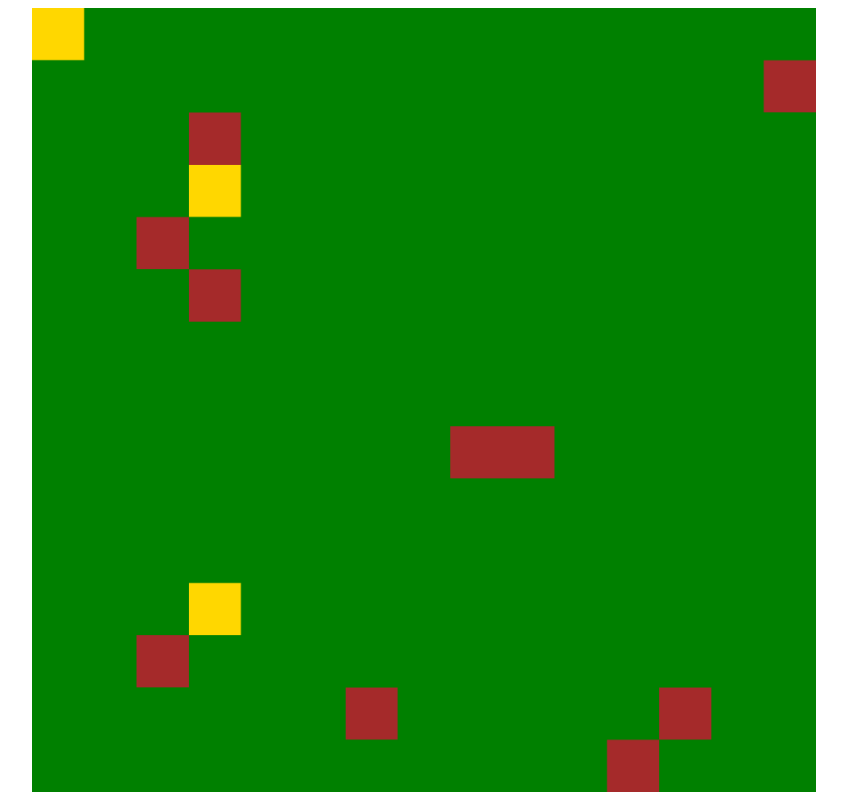
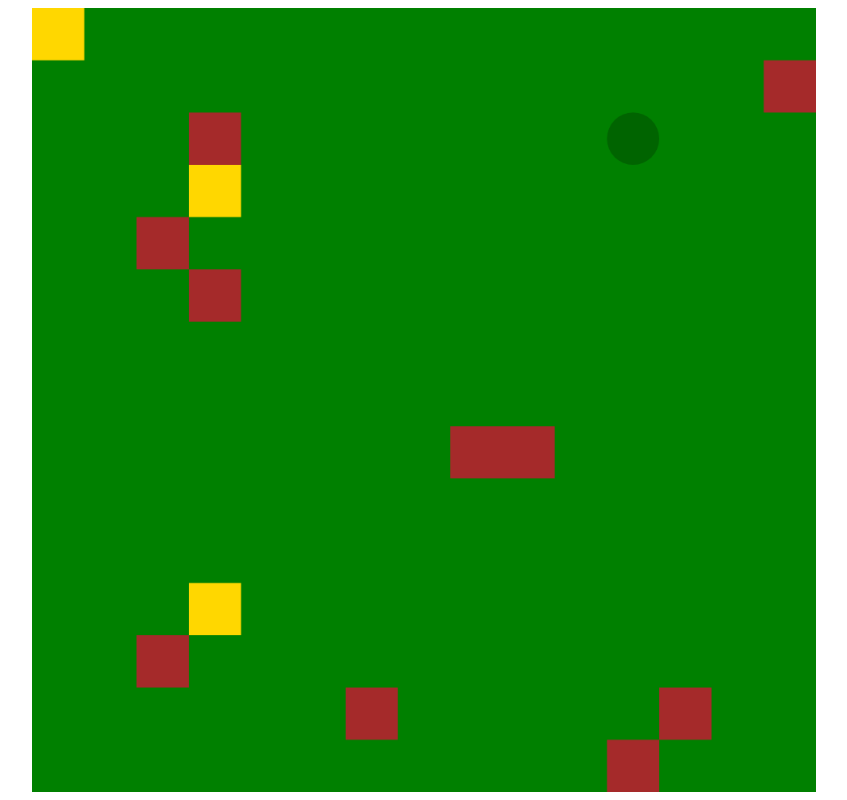
Before and after one commit to RenV123/TreasureIsland, a plain HTML site: page index.html in a window 1280 px wide. Shown: the whole page, without its empty margins (216-1063 px from the left). Drawn offline with Linux system fonts and the light colour scheme.

Commit message:
Create seperate gameboard class, add simple movement logic.

```diff
--- a/src/GameObjects/gameObject.js
+++ b/src/GameObjects/gameObject.js
@@ -1,5 +1,15 @@
+/**
+ * Since there's no enums in JS.
+ */
+export const DrawTypes = Object.freeze({
+  RECT:   Symbol("rect"),
+  CIRCLE:  Symbol("circle"),
+  IMG: Symbol("img")
+});
+
 export class GameObject {
   constructor(x, y, width, height) {
+    this.type = DrawTypes.RECT;
     this.x = x;
     this.y = y;
     this.width = width;
--- a/src/GameObjects/treasureHunter.js
+++ b/src/GameObjects/treasureHunter.js
@@ -1,11 +1,62 @@
-import {GameObject} from "./gameObject.js";
+import { GameObject, DrawTypes } from './gameObject.js';
 
 export class TreasureHunter extends GameObject {
+  type = DrawTypes.CIRCLE;
   color = 'darkgreen';
   lives = 3;
+  amountOfTreasureCollected = 0;
+  whiteListedTiles = ['Grass', 'Treasure'];
 
-  constructor(x, y, width, height, lives) {
+  constructor(
+    gameboard,
+    x,
+    y,
+    width,
+    height,
+    lives,
+    amountOfTreasureToCollect
+  ) {
     super(x, y, width, height);
     this.lives = lives;
+    this._gameboard = gameboard;
+    this._amountOfTreasureToCollect = amountOfTreasureToCollect;
+  }
+
+  moveLeft() {
+    if (this._canMove(this.x - 1, this.y)) {
+      this.x--;
+      return true;
+    }
+    return false;
+  }
+
+  moveRight() {
+    if (this._canMove(this.x + 1, this.y)) {
+      this.x++;
+      return true;
+    }
+    return false;
+  }
+
+  moveUp() {
+    if (this._canMove(this.x, this.y - 1)) {
+      this.y--;
+      return true;
+    }
+    return false;
+  }
+
+  moveDown() {
+    if (this._canMove(this.x, this.y + 1)) {
+      this.y++;
+      return true;
+    }
+    return false;
+  }
+
+  _canMove(x, y) {
+    let tile = this._gameboard.getTile(x, y);
+
+    return this.whiteListedTiles.includes(tile.constructor.name);
   }
 }
--- a/src/game.js
+++ b/src/game.js
@@ -1,85 +1,102 @@
-import { getRandomNr } from "./Helpers/helperlib.js";
-import { Grass} from "./GameObjects/grass.js";
-import { Wall} from "./GameObjects/wall.js";
-import { Treasure} from "./GameObjects/treasure.js";
-import { TreasureHunter } from "./GameObjects/treasureHunter.js";
+import { Grass } from './GameObjects/grass.js';
+import { TreasureHunter } from './GameObjects/treasureHunter.js';
+import { GameBoard } from './gameBoard.js';
+import { DrawTypes } from './GameObjects/gameObject.js';
 
 const canvas = document.getElementById('game-canvas');
 const context = canvas.getContext('2d');
 
 class Game {
-  _tiles = [];
-
-  constructor(context,
-              canvasWidth,
-              canvasHeight,
-              rows = 15,
-              columns = 15,
-              treasureCount = 3,
-              wallCount = 10) {
+  constructor(
+    context,
+    canvasWidth,
+    canvasHeight,
+    rows = 15,
+    columns = 15,
+    treasureCount = 3,
+    wallCount = 10
+  ) {
     this.canvasWidth = canvasWidth;
     this.canvasHeight = canvasHeight;
     this._context = context;
-    this._treasureHunter = new TreasureHunter();
-    this._rows = rows;
-    this._columns = columns;
-    this._treasureCount = treasureCount;
-    this._wallCount = wallCount;
-
+    this._gameboard = new GameBoard(
+      canvasWidth,
+      canvasHeight,
+      rows,
+      columns,
+      treasureCount,
+      wallCount
+    );
+    this.callbacks = {
+      keydown: this._keydown.bind(this),
+    };
+    this._treasureHunter = new TreasureHunter(this._gameboard);
+    this.bindEvents();
   }
 
+  bindEvents = () => {
+    document.addEventListener('keydown', this.callbacks.keydown, false);
+  };
+  unbindEvents = () => {
+    document.addEventListener('keydown', this.callbacks.keydown, false);
+  };
+
+  _keydown = (e) => {
+    e.preventDefault();
+
+    switch (e.key) {
+      case 'ArrowLeft':
+        this._treasureHunter.moveLeft();
+        break;
+      case 'ArrowRight':
+        this._treasureHunter.moveRight();
+        break;
+      case 'ArrowDown':
+        this._treasureHunter.moveDown();
+        break;
+      case 'ArrowUp':
+        this._treasureHunter.moveUp();
+        break;
+    }
+
+    this._drawGame();
+  };
+
   /**
-   * Generates tiles of the board.
+   * Draws gameObject on the canvas
+   * @param gameObject
    * @private
    */
-  _generateTiles = () => {
-    let nrOfGrassTiles =
-        this._rows * this._columns - this._wallCount - this._treasureCount;
-    let oneDimensionalTilesArr = [];
-    for (let i = 0; i < nrOfGrassTiles; i++) {
-      oneDimensionalTilesArr.push(new Grass());
+  _drawGameObject = (gameObject) => {
+    this._context.fillStyle = gameObject?.color ?? 'pink';
+
+    switch (gameObject.type) {
+      case DrawTypes.RECT:
+        this._context.fillRect(
+          gameObject.x * gameObject.width,
+          gameObject.y * gameObject.height,
+          gameObject.width,
+          gameObject.height
+        );
+        break;
+      case DrawTypes.CIRCLE:
+        this._context.beginPath();
+        this._context.arc(
+          gameObject.x * gameObject.width + gameObject.width / 2,
+          gameObject.y * gameObject.height + gameObject.height / 2,
+          gameObject.width / 2,
+          0,
+          Math.PI * 2,
+          false
+        );
+        this._context.fill();
+        break;
+      case DrawTypes.IMG:
+        break;
+      default:
+        console.log(`Drawtype not defined: ${gameObject.toString()}`);
     }
-
-    //Insert Wall objects at random places
-    for (let i = 0; i < this._wallCount; i++) {
-      oneDimensionalTilesArr.splice(
-          getRandomNr(0, oneDimensionalTilesArr.length - 1),
-          0,
-          new Wall()
-      );
-    }
-
-    //Insert Treasure objects at random places
-    for (let i = 0; i < this._treasureCount; i++) {
-      //Insert Wall objects at random places
-      oneDimensionalTilesArr.splice(
-          getRandomNr(0, oneDimensionalTilesArr.length - 1),
-          0,
-          new Treasure()
-      );
-    }
-
-    //Set Coordinates
-    oneDimensionalTilesArr.map((
-        item,
-        index
-    ) => {
-      item.x = index % this._columns;
-      item.y = parseInt(index / this._rows);
-      item.width = this.canvasWidth / this._columns;
-      item.height = this.canvasHeight / this._rows;
-    });
-
-    //convert to 2D tiles array
-    for (let i = 0; i < this._rows; i++) {
-      this._tiles.push(
-          oneDimensionalTilesArr.slice(
-              i * this._rows,
-              i * this._rows + this._columns
-          )
-      );
-    }
-  }
+  };
 
   /**
    * Draws all the tiles of the board on the canvas
@@ -87,31 +104,43 @@ class Game {
    */
   _drawBoard = () => {
     //draw background same as grass
-    if(this._tiles.length > 0) {
+    if (this._gameboard.tiles.length > 0) {
       this._context.fillStyle = new Grass().color;
-      this._context.fillRect(0,0, this.canvasWidth, this.canvasHeight);
+      this._context.fillRect(0, 0, this.canvasWidth, this.canvasHeight);
 
-      this._tiles.forEach((tilesRow) => {
-        tilesRow.forEach(({color, height, width, x, y, name}) => {
+      this._gameboard.tiles.forEach((tilesRow) => {
+        tilesRow.forEach((tile) => {
           //FIXME: we assume the tile dimensions don't exceed canvas dimensions
-          if(name !== 'Grass') {  //Don't render the grass tiles for now.
-            this._context.fillStyle = color;
-            this._context.fillRect(
-                x * width,
-                y * height,
-                width,
-                height
-            );
+          if (tile.constructor.name !== 'Grass') {
+            //Don't render the grass tiles for now.
+            this._drawGameObject(tile);
           }
-        })
+        });
       });
     }
-  }
+  };
+
+  _drawGame = () => {
+    this._drawBoard();
+    this._drawGameObject(this._treasureHunter);
+  };
+
+  /**
+   * Pick a random grass tile to place the treasurehunter
+   * @private
+   */
+  _placeTreasureHunter = () => {
+    let tile = this._gameboard.getRandomFreeSpotOnBoard();
+    this._treasureHunter.x = tile.x;
+    this._treasureHunter.y = tile.y;
+    this._treasureHunter.width = tile.width;
+    this._treasureHunter.height = tile.height;
+  };
 
   startGame = () => {
-    this._generateTiles();
-    this._drawBoard();
-  }
+    this._placeTreasureHunter();
+    this._drawGame();
+  };
 }
 
 const game = new Game(context, canvas.width, canvas.height);
--- /dev/null
+++ b/src/gameBoard.js
@@ -0,0 +1,99 @@
+import { Grass } from './GameObjects/grass.js';
+import { getRandomNr } from './Helpers/helperlib.js';
+import { Wall } from './GameObjects/wall.js';
+import { Treasure } from './GameObjects/treasure.js';
+
+export class GameBoard {
+  _tiles = [];
+  _grassTiles = [];
+  _treasureTiles = [];
+  _wallTiles = [];
+  constructor(
+    canvasWidth,
+    canvasHeight,
+    rows = 15,
+    columns = 15,
+    treasureCount = 3,
+    wallCount = 10
+  ) {
+    this.canvasWidth = canvasWidth;
+    this.canvasHeight = canvasHeight;
+    this._rows = rows;
+    this._columns = columns;
+    this._treasureCount = treasureCount;
+    this._wallCount = wallCount;
+
+    this._generateTiles();
+  }
+
+  get tiles() {
+    return this._tiles;
+  }
+
+  /**
+   * Generates tiles of the board.
+   * @private
+   */
+  _generateTiles = () => {
+    let nrOfGrassTiles =
+      this._rows * this._columns - this._wallCount - this._treasureCount;
+    let oneDimensionalTilesArr = [];
+    for (let i = 0; i < nrOfGrassTiles; i++) {
+      let grassTile = new Grass();
+      this._grassTiles.push(grassTile);
+      oneDimensionalTilesArr.push(grassTile);
+    }
+
+    //Insert Wall objects at random places
+    for (let i = 0; i < this._wallCount; i++) {
+      let wallTile = new Wall();
+      this._wallTiles.push(wallTile);
+      oneDimensionalTilesArr.splice(
+        getRandomNr(0, oneDimensionalTilesArr.length - 1),
+        0,
+        wallTile
+      );
+    }
+
+    //Insert Treasure objects at random places
+    for (let i = 0; i < this._treasureCount; i++) {
+      let treasureTile = new Treasure();
+      this._treasureTiles.push(treasureTile);
+      oneDimensionalTilesArr.splice(
+        getRandomNr(0, oneDimensionalTilesArr.length - 1),
+        0,
+        treasureTile
+      );
+    }
+
+    //Set Coordinates
+    oneDimensionalTilesArr.map((item, index) => {
+      item.x = index % this._columns;
+      item.y = parseInt(index / this._rows);
+      item.width = this.canvasWidth / this._columns;
+      item.height = this.canvasHeight / this._rows;
+    });
+
+    //convert to 2D tiles array
+    for (let i = 0; i < this._rows; i++) {
+      this._tiles.push(
+        oneDimensionalTilesArr.slice(
+          i * this._rows,
+          i * this._rows + this._columns
+        )
+      );
+    }
+  };
+
+  /**
+   * Get random free spot on board
+   */
+  getRandomFreeSpotOnBoard = () => {
+    //TODO: validate that position is not boxed in by walls.
+    return this._grassTiles[getRandomNr(0, this._grassTiles.length - 1)];
+  };
+
+  getTile(x, y) {
+    return this._tiles[y][x];
+  }
+}
```
Also changed, not shown: css/style.css (line endings or trailing spaces), index.html (line endings or trailing spaces), src/GameObjects/grass.js (line endings or trailing spaces), src/GameObjects/treasure.js (line endings or trailing spaces), src/GameObjects/treasureHunter.min.js, src/GameObjects/wall.js (line endings or trailing spaces), src/Helpers/helperlib.js (line endings or trailing spaces), src/game.min.js, src/gameBoard.min.js (added), 2 other files.
